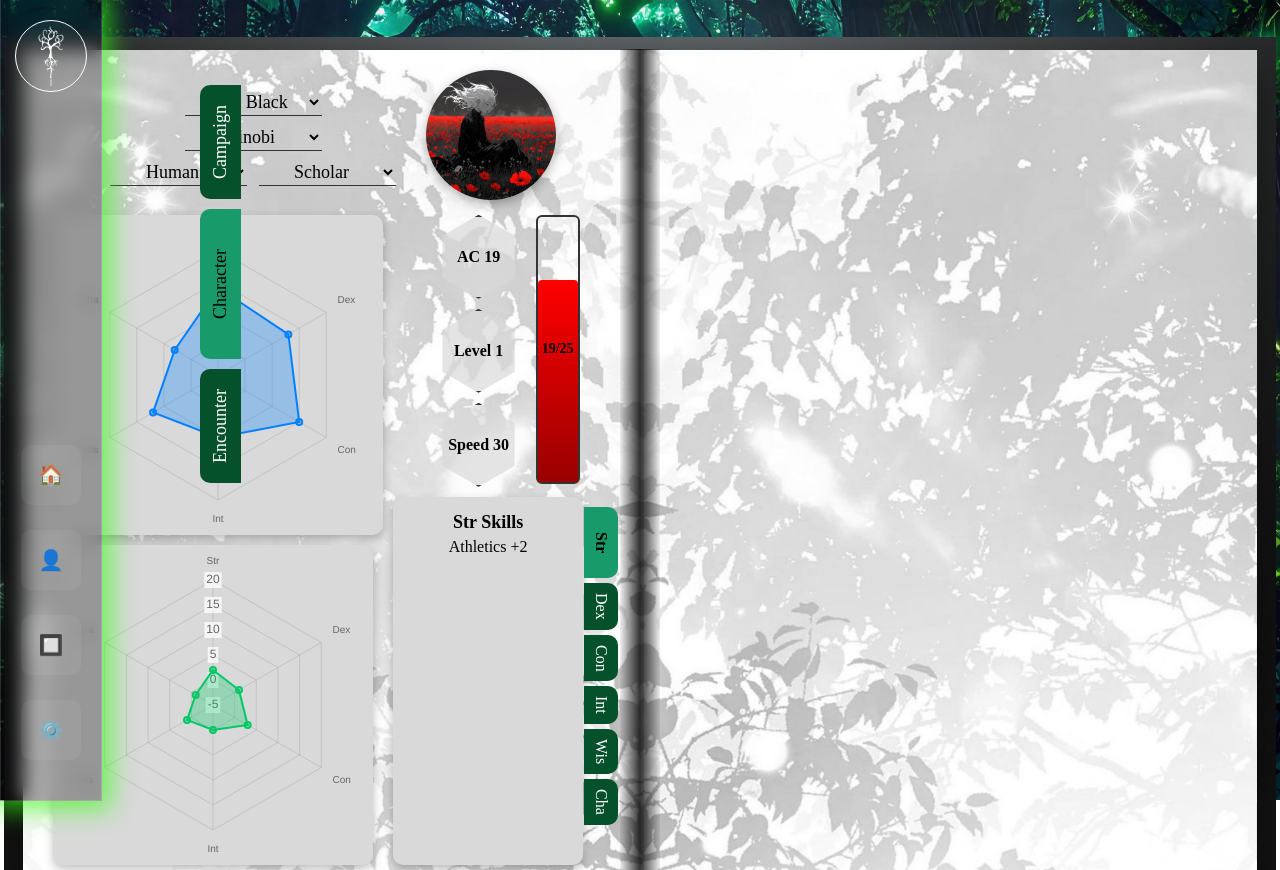
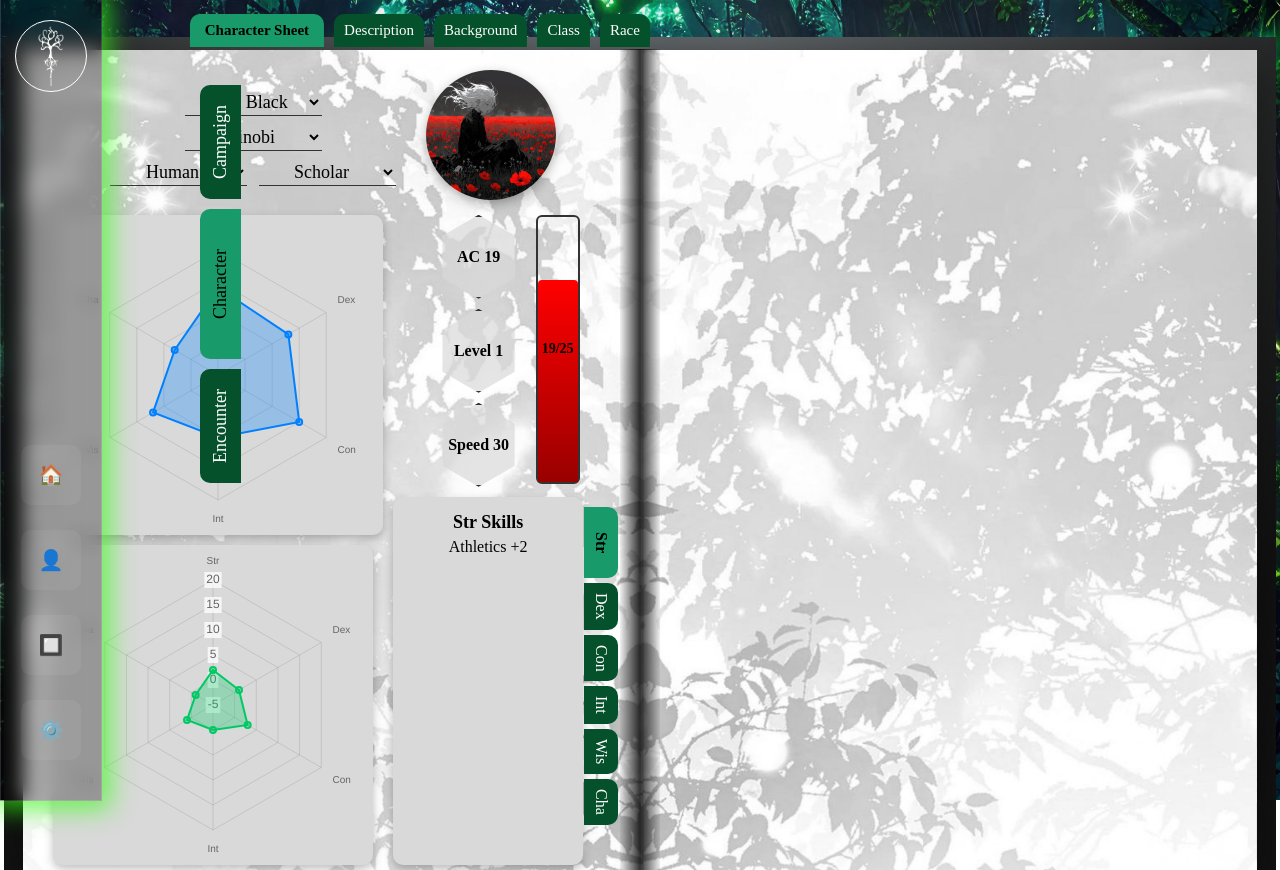
Before and after one commit to andrevanheerden/Yggdrasil, a React (Create React App) app in the folder yggdrasil/frontend/: page /character in a window 1280 px wide. Built offline with nearby package versions, Linux system fonts and the light colour scheme.

Commit message:
left charecter nav top implemented

```diff
--- a/yggdrasil/frontend/src/pages/characterPage/character.css
+++ b/yggdrasil/frontend/src/pages/characterPage/character.css
@@ -1,19 +1,25 @@
 .campaign-container {
-  position: relative;
+  position: absolute;         /* must be absolute/fixed for vertical centering */
   width: 1272px;
   height: 850px;
-  margin: auto;
-  top: 50%;
-  transform: translateY(2%);
+  margin: auto;               /* centers horizontally */
+
+  top: 50%;                   /* push halfway down */
+  transform: translateY(-40%); /* pull up by half height */
+
   background-size: contain;
-  background-position: center;
+  background-position: center center;
   background-repeat: no-repeat;
+
   display: flex;
   justify-content: center;
   align-items: center;
   overflow: hidden;
   z-index: 3;
 }
+
+
+
 
 .campaign-wrapper {
   position: relative;
@@ -46,7 +52,6 @@
   max-width: 1400px;
   height: 97%;
   box-shadow: 0px 10px 40px rgba(0,0,0,0.5);
-
   overflow: hidden;
   z-index: 3;
 }
@@ -351,3 +356,49 @@
 .skills-tab-content li {
   margin: 3px 0;
 }
+
+
+/* top nav */
+
+
+/* Horizontal tab buttons for CharacterLeftP */
+.char-left-tab-buttons {
+  display: flex;
+  justify-content: center;
+  gap: 10px;
+
+  /* Use fixed positioning relative to the viewport */
+  position: fixed;      /* keeps tabs independent of page content */
+  top: 1.7%;           /* distance from top of viewport; adjust as needed */
+  left: 32.8%;            /* center horizontally */
+  transform: translateX(-50%);
+  z-index: 50;          /* above other elements */
+
+  border-radius: 10px;
+}
+
+.char-left-tab-btn {
+  background: #05512C;
+  color: #fff;
+  border: none;
+  border-radius: 10px 10px 0 0;
+  padding: 8px 10px;
+  cursor: pointer;
+  font-family: 'Caudex', serif;
+  font-size: 15px;
+  transition: all 0.3s ease;
+}
+
+.char-left-tab-btn.active {
+  background: #199A6A;
+  color: #000;
+  font-weight: bold;
+  padding: 8px 15px;
+}
+
+.char-left-tab-content {
+  background: #f5f5f5;
+
+  border-radius: 0px 10px 10px 10px;
+
+}
--- a/yggdrasil/frontend/src/pages/characterPage/character.js
+++ b/yggdrasil/frontend/src/pages/characterPage/character.js
@@ -1,27 +1,58 @@
-import React from 'react';
+import React, { useState } from "react";
 import OPcover from "../../assets/images/OPcover.png";
 import LeftP from "./componets/leftP";
 import RightP from "./componets/rightP";
 import Navbar from "../homePage/components/Navbar";
-import BookmarkNav  from "../bookmarkNav/bookmarkNav";
+import BookmarkNav from "../bookmarkNav/bookmarkNav";
 import "./character.css";
 
+function Character() {
+  const [activeTab, setActiveTab] = useState("characterSheet"); // default to CharacterSheet
 
-function Character() {
-return (
+  return (
     <>
-    <BookmarkNav />
+      <BookmarkNav />
       <Navbar />
 
-      <div
-        className="campaign-container"
-        style={{ backgroundImage: `url(${OPcover})` , marginTop: '20px'}}
-      >
-        {/* Top block */}
+      {/* Top tabs above the book */}
+      <div className="char-left-tab-buttons">
+        <button
+          className={`char-left-tab-btn ${activeTab === "characterSheet" ? "active" : ""}`}
+          onClick={() => setActiveTab("characterSheet")}
+        >
+          Character Sheet
+        </button>
+        <button
+          className={`char-left-tab-btn ${activeTab === "desc" ? "active" : ""}`}
+          onClick={() => setActiveTab("desc")}
+        >
+          Description
+        </button>
+        <button
+          className={`char-left-tab-btn ${activeTab === "background" ? "active" : ""}`}
+          onClick={() => setActiveTab("background")}
+        >
+          Background
+        </button>
+        <button
+          className={`char-left-tab-btn ${activeTab === "class" ? "active" : ""}`}
+          onClick={() => setActiveTab("class")}
+        >
+          Class
+        </button>
+        <button
+          className={`char-left-tab-btn ${activeTab === "race" ? "active" : ""}`}
+          onClick={() => setActiveTab("race")}
+        >
+          Race
+        </button>
+      </div>
+
+      {/* Book pages */}
+      <div className="campaign-container" style={{ backgroundImage: `url(${OPcover})` , marginTop: '20px' }}>
         <div className="top-block"></div>
-
         <div className="book-wrapper">
-          <LeftP />
+          <LeftP activeTab={activeTab} />  {/* renders CharacterSheet or tab content */}
           <RightP />
         </div>
       </div>
--- a/yggdrasil/frontend/src/pages/characterPage/componets/backgroundDes.js
+++ b/yggdrasil/frontend/src/pages/characterPage/componets/backgroundDes.js
@@ -0,0 +1,8 @@
+// CharacterDes.js
+import React from "react";
+
+const BackgroundDes = () => {
+  return <div>background Description</div>;
+};
+
+export default BackgroundDes;
--- a/yggdrasil/frontend/src/pages/characterPage/componets/characterDes.js
+++ b/yggdrasil/frontend/src/pages/characterPage/componets/characterDes.js
@@ -0,0 +1,8 @@
+// CharacterDes.js
+import React from "react";
+
+const CharacterDes = () => {
+  return <div>Character Description</div>;
+};
+
+export default CharacterDes;
--- a/yggdrasil/frontend/src/pages/characterPage/componets/classDes.js
+++ b/yggdrasil/frontend/src/pages/characterPage/componets/classDes.js
@@ -0,0 +1,8 @@
+// CharacterDes.js
+import React from "react";
+
+const ClassDes = () => {
+  return <div>Class Description</div>;
+};
+
+export default ClassDes;
--- a/yggdrasil/frontend/src/pages/characterPage/componets/leftP.js
+++ b/yggdrasil/frontend/src/pages/characterPage/componets/leftP.js
@@ -1,16 +1,28 @@
 import React from "react";
-import pageBg from "../../../assets/images/page.png"; // Example background image
+import pageBg from "../../../assets/images/page.png";
 import "../character.css";
 import CharacterSheet from "./characterSheet";
+import CharacterDes from "./characterDes";
+import BackgroundDes from "./backgroundDes";
+import ClassDes from "./classDes";
+import RaceDes from "./raceDes";
 
-
-const LeftP = () => {
+const LeftP = ({ activeTab }) => {
   return (
     <div className="page left-page" style={{ backgroundImage: `url(${pageBg})` }}>
-      <CharacterSheet />
+
+      {/* Optional: Always visible Character Sheet at the top */}
+      {activeTab === "characterSheet" && <CharacterSheet />}
+
+      {/* Tab content controlled by parent */}
+      <div className="char-left-tab-content">
+        {activeTab === "desc" && <CharacterDes />}
+        {activeTab === "background" && <BackgroundDes />}
+        {activeTab === "class" && <ClassDes />}
+        {activeTab === "race" && <RaceDes />}
+      </div>
     </div>
   );
 };
 
-
 export default LeftP;
--- a/yggdrasil/frontend/src/pages/characterPage/componets/raceDes.js
+++ b/yggdrasil/frontend/src/pages/characterPage/componets/raceDes.js
@@ -0,0 +1,8 @@
+// CharacterDes.js
+import React from "react";
+
+const RaceDes = () => {
+  return <div>Race Description</div>;
+};
+
+export default RaceDes;
```
Also changed, not shown: yggdrasil/frontend/src/pages/characterPage/componets/leftPnav.js (+52 -0 lines).
